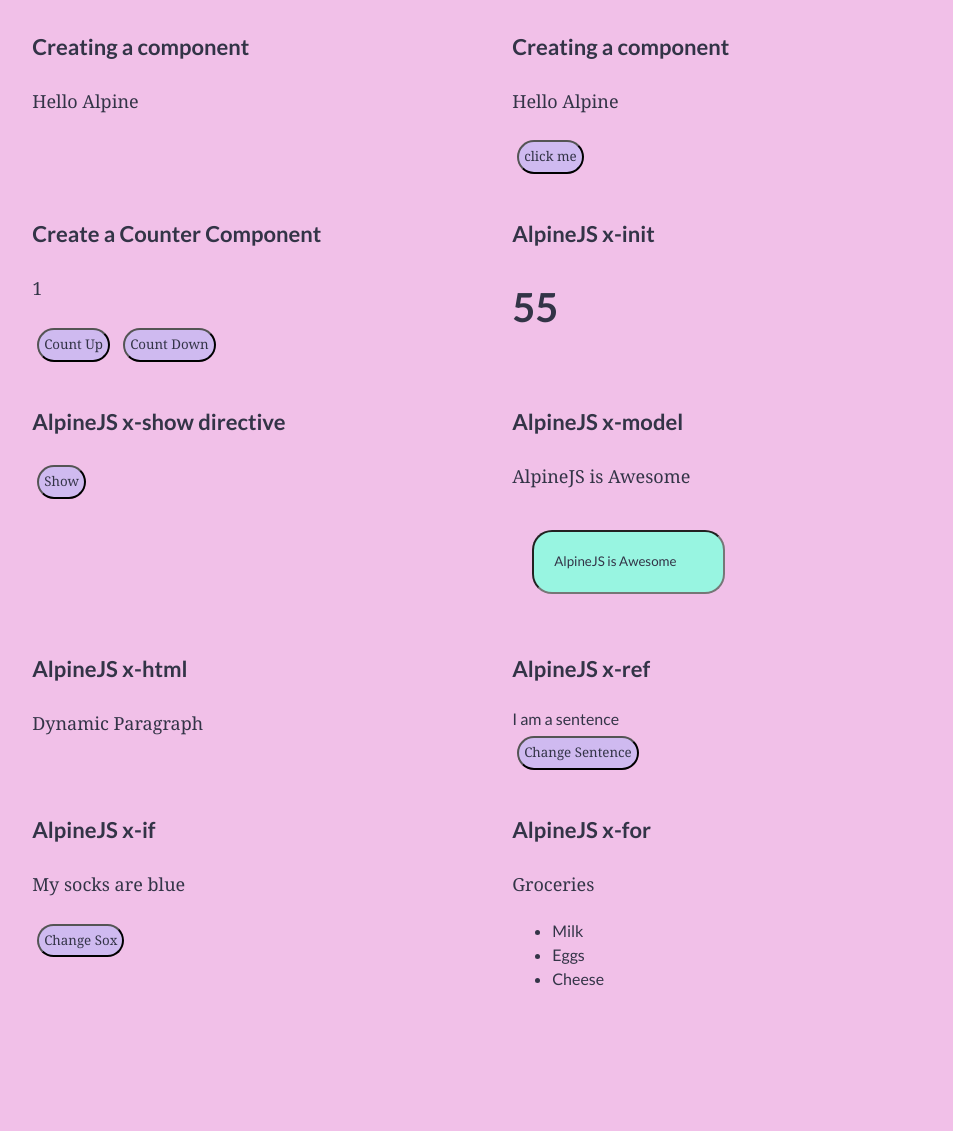
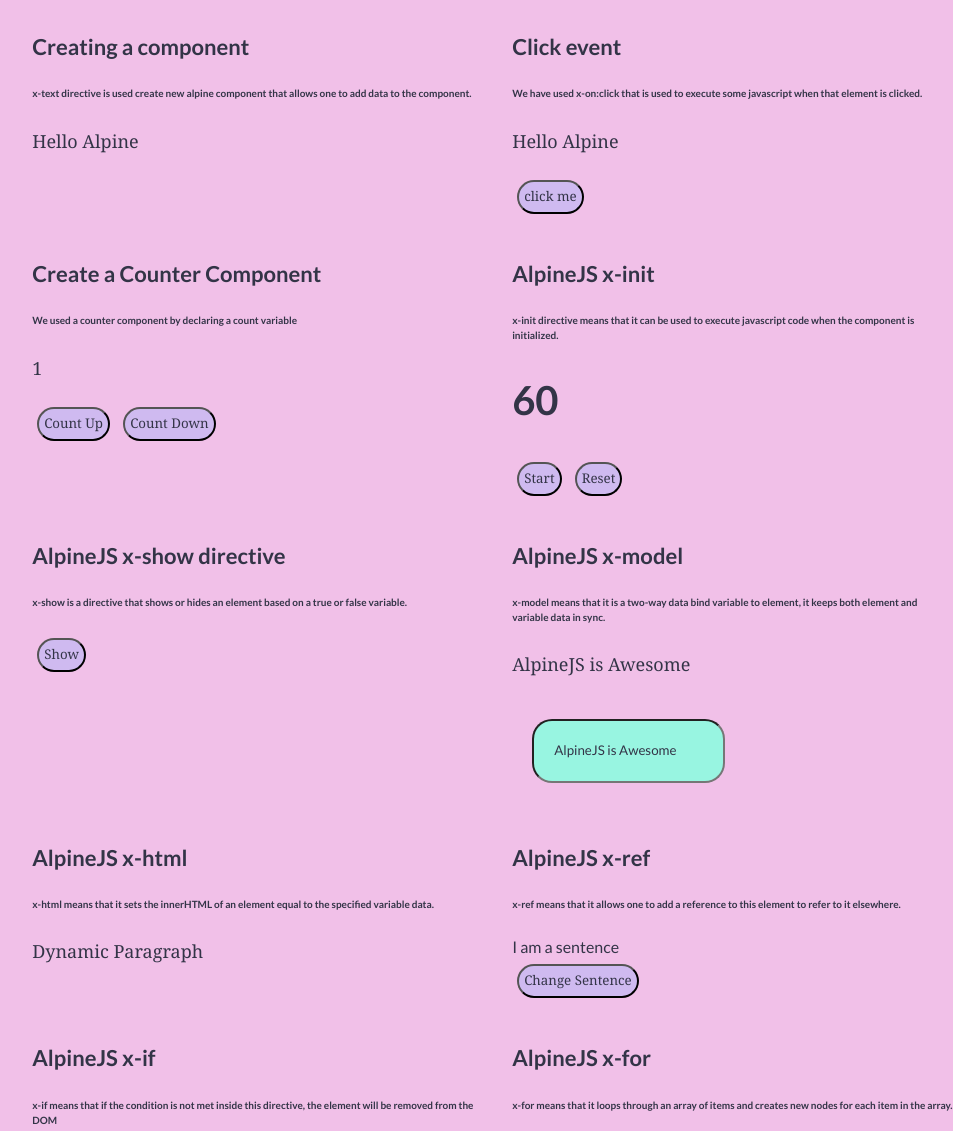
Before and after one commit to matjutapretty/AlpineJS, a plain HTML site: page index.html in a window 1280 px wide. Shown: the top 1131 px of the page, without its empty margins (147-1100 px from the left). Before the commit the page ends 1015 px from the top, so only its background shows below. Drawn offline with nearby package versions, Linux system fonts and the light colour scheme.

Commit message:
made changes according to mentors feedback

```diff
--- a/index.html
+++ b/index.html
@@ -17,6 +17,7 @@
         <div class="col-6">
 
             <h3>Creating a component</h3>
+            <h6> <strong>x-text directive is used create new alpine component that allows one to add data to the component.</strong></h6>
             <div x-data="{ title: 'Hello Alpine' }">
                 <p x-text="title"></p>
             </div>
@@ -25,7 +26,8 @@
 
         <div class="col-6">
 
-            <h3>Creating a component</h3>
+            <h3>Click event</h3>
+            <h6><strong>We have used x-on:click that is used to execute some javascript when that element is clicked.</strong></h6>
             <div x-data="{ title: 'Hello Alpine' }">
             <p x-text="title"></p>
             <button @click="title='Alpine Rocks!'">click me</button>
@@ -39,6 +41,7 @@
 
         <div class="col-6">
             <h3>Create a Counter Component</h3>
+            <h6><strong>We used a counter component by declaring a count variable</strong></h6>
             <div x-data="{ count: 1 }">
             <p x-text="count"></p>
             <button @click="count++">Count Up</button>
@@ -50,12 +53,19 @@
        <div class="col-6">
 
         <h3>AlpineJS x-init</h3>
-        <div x-data="{ countdown: 60 }"
-         x-init="setInterval(function(){
+        <h6><strong>x-init directive means that it can be used to execute javascript code when the component is initialized.</strong></h6>
+        <div x-data="{ countdown: 60, counting: false }"
+         x-init="setInterval(() => {
+             if (countdown > 0 && counting) {
                     countdown--;
-                 }, 1000);
+         }}, 1000);
                  ">
         <h1 x-text="countdown"></h1>
+        <button
+            @click="counting=!counting"
+            x-text="counting ?'Stop' : 'Start'">
+        </button>
+        <button @click="countdown=60">Reset</button>
         </div>
 
        </div>
@@ -67,10 +77,10 @@
         <div class="col-6">
 
             <h3>AlpineJS x-show directive</h3>
+            <h6><strong>x-show is a directive that shows or hides an element based on a true or false variable.</strong></h6>
             <div x-data="{ show: false }">
             <button @click="show=!show">Show</button>
             <div x-show.transition="show">Hello</div>
-            <!-- <div x-show.transition="show"></div> -->
         </div>
 
         </div>
@@ -78,6 +88,7 @@
         <div class="col-6">
 
             <h3>AlpineJS x-model</h3>
+            <h6><strong>x-model means that it is a two-way data bind variable to element, it keeps both element and variable data in sync.</strong></h6>
         <div x-data="{ title: 'AlpineJS is Awesome' }">
         <p x-text="title"></p>
         <input type="text" x-model="title">
@@ -92,6 +103,7 @@
         <div class="col-6">
 
             <h3>AlpineJS x-html</h3>
+            <h6><strong>x-html means that it sets the innerHTML of an element equal to the specified variable data.</strong></h6>
         <div x-data="{ code: '<p>Dynamic Paragraph</p>' }">
         <div x-html="code"></div>
         </div>
@@ -101,6 +113,7 @@
         <div class="col-6">
 
             <h3>AlpineJS x-ref</h3>
+            <h6><strong>x-ref means that it allows one to add a reference to this element to refer to it elsewhere.</strong></h6>
     <div x-data="{ code: '<p>Dynamic Paragraph</p>' }">
         <div x-ref="sentence">I am a sentence</div>
         <button @click="$refs.sentence.innerText = 'I just changed'">Change Sentence</button>
@@ -115,14 +128,15 @@
         <div class="col-6">
 
             <h3>AlpineJS x-if</h3>
+            <h6><strong>x-if means that if the condition is not met inside this directive, the element will be removed from the DOM</strong></h6>
         <div x-data="{ socks: 'blue' }">
             <template x-if="socks=='blue'">
-                <p>My socks are blue</p>
+                <p style="color: blue;">My socks are blue</p>
             </template>
             <template x-if="socks=='green'">
-                <p>My socks are green</p>
+                <p style="color: green;">My socks are green</p>
             </template>
-            <button @click="socks = 'green'">Change Sox</button>
+            <button @click="socks = 'green'">Change Socks</button>
         </div>
 
         </div>
@@ -130,6 +144,7 @@
         <div class="col-6">
 
             <h3>AlpineJS x-for</h3>
+            <h6><strong>x-for means that it loops through an array of items and creates new nodes for each item in the array. </strong></h6>
     <div x-data="{ groceries: ['Milk', 'Eggs', 'Cheese'] }">
         <p>Groceries</p>
         <ul>
--- a/style.css
+++ b/style.css
@@ -22,3 +22,7 @@ input {
     margin: 20px;
     padding: 20px;
 }
+h6 {
+    font-family: serif;
+    font-size: 10px;
+}
```
